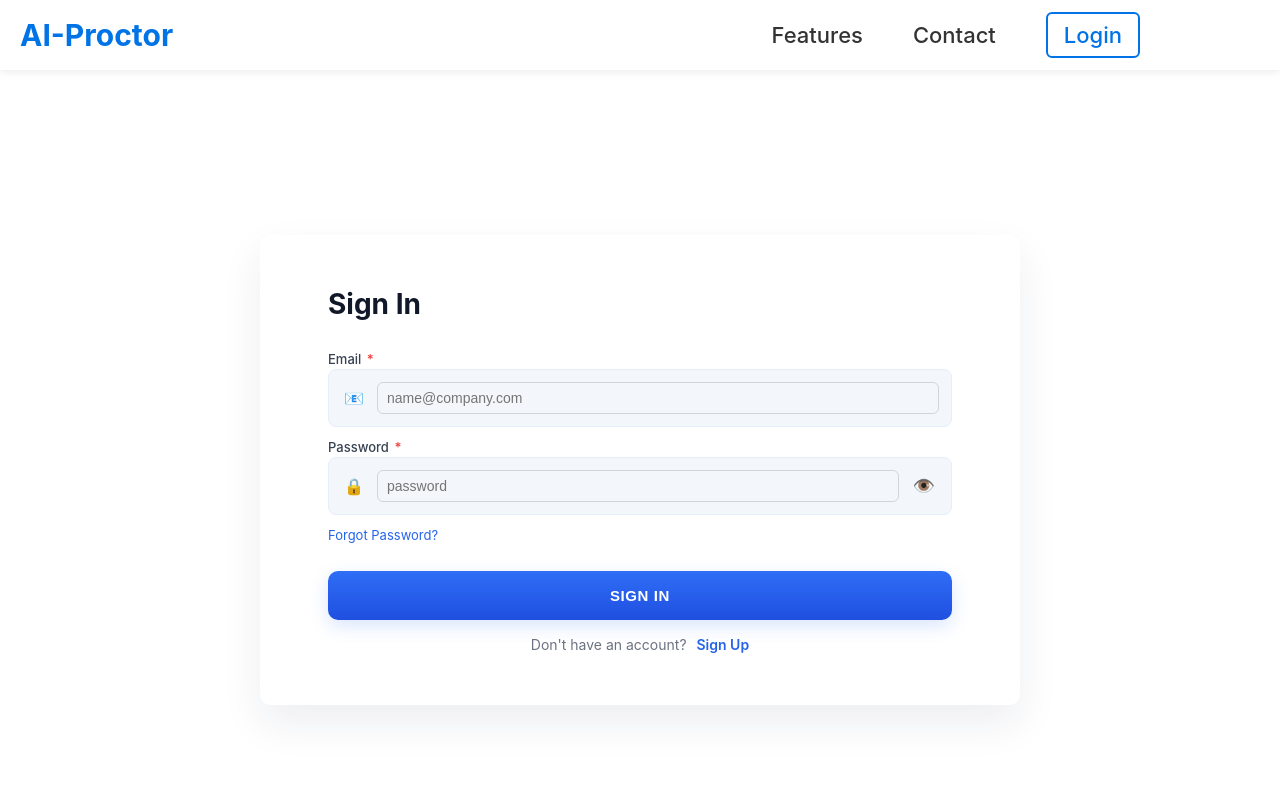
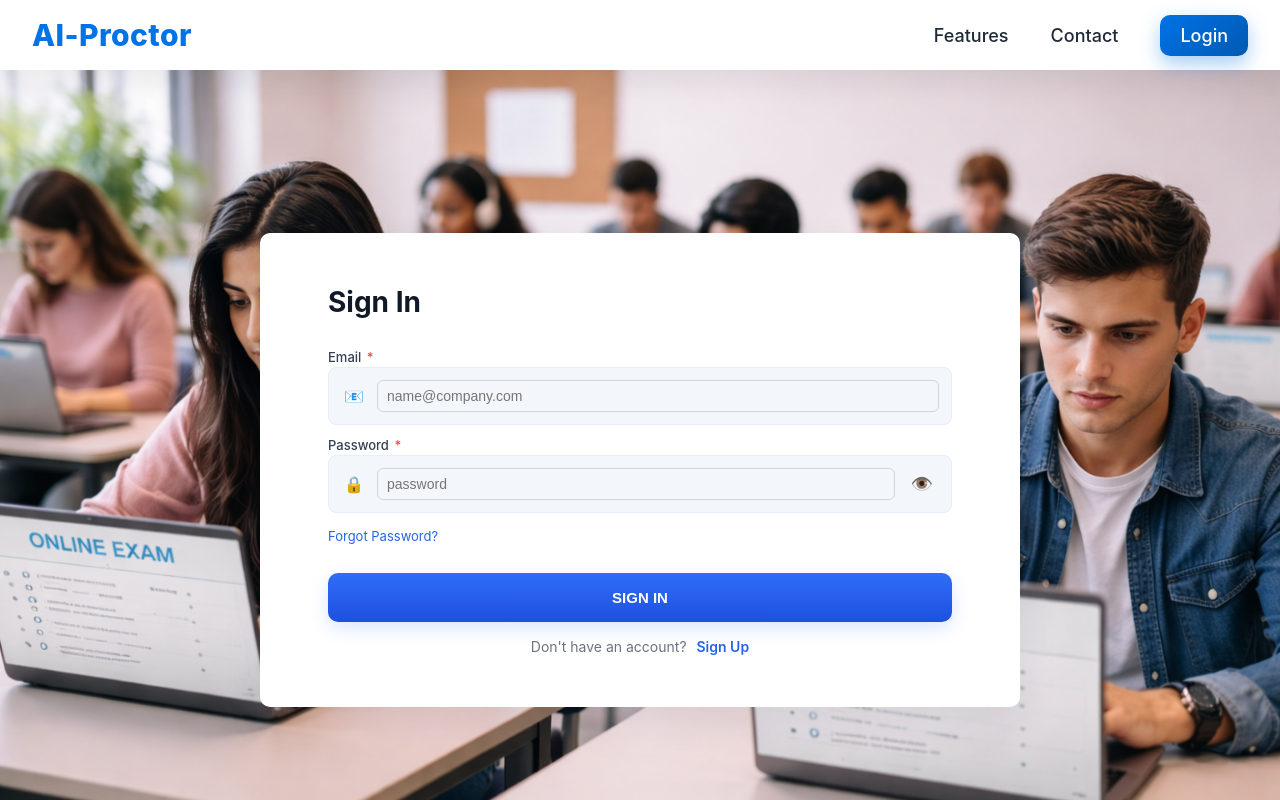
Before and after one commit to princeyad-ui/AI-Proctor, a React (Vite) app: page /login in a window 1280 px wide. Shown: the top 800 px of the page. Built offline with nearby package versions, Linux system fonts and the light colour scheme.

Commit message:
Updated in sign in and signup

```diff
--- a/src/pages/Login.css
+++ b/src/pages/Login.css
@@ -4,7 +4,6 @@
   display: flex;
   align-items: center;
   justify-content: center;
-  background: #ffffff;
   padding: 40px;
   box-sizing: border-box;
   font-family: Inter, Roboto, "Helvetica Neue", Arial, sans-serif;
@@ -12,7 +11,7 @@
 
 /* Card */
 .login-card {
-  width: 760px;            /* wide layout like screenshot */
+  width: 760px;
   max-width: 95%;
   background: #fff;
   border-radius: 10px;
@@ -26,23 +25,21 @@
   margin: 0 0 30px 0;
   font-size: 28px;
   font-weight: 700;
-  color: #111827; /* dark */
+  color: #111827;
 }
 
 /* Labels */
 .field-label {
   display: block;
-  margin: 8px 0 8px 0;
+  margin: 8px 0;
   color: #374151;
   font-size: 14px;
   font-weight: 600;
 }
 
-/* required star */
 .req {
   color: #ff3b30;
   margin-left: 6px;
-  font-weight: 600;
 }
 
 /* input wrapper */
@@ -50,14 +47,13 @@
   display: flex;
   align-items: center;
   gap: 10px;
-  background: #f8fafc; /* subtle light background */
+  background: #f8fafc;
   border: 1px solid #e6eefb;
   border-radius: 8px;
   padding: 10px 12px;
   margin-bottom: 14px;
 }
 
-/* icon */
 .input-icon {
   font-size: 16px;
   color: #6b7280;
@@ -65,7 +61,6 @@
   text-align: center;
 }
 
-/* input */
 .input-field {
   border: none;
   outline: none;
@@ -73,37 +68,30 @@
   font-size: 15px;
   flex: 1;
   color: #0f172a;
-  padding: 6px 0;
 }
 
-/* password toggle button */
 .pwd-toggle {
   background: transparent;
   border: none;
   cursor: pointer;
   font-size: 18px;
-  padding: 4px;
-  line-height: 1;
 }
 
 /* forgot row */
 .forgot-row {
-  display: flex;
-  justify-content: flex-start;
   margin-bottom: 22px;
 }
 
 .forgot-link {
-  color: #2563eb; /* blue link */
+  color: #2563eb;
   font-size: 13px;
   text-decoration: none;
 }
 
-/* main sign in button */
+/* sign button */
 .sign-btn {
   width: 100%;
-  display: inline-block;
-  background: linear-gradient(180deg,#2f6ef6,#1f4fe0); /* rich blue */
+  background: linear-gradient(180deg,#2f6ef6,#1f4fe0);
   color: #fff;
   padding: 16px;
   border-radius: 10px;
@@ -111,14 +99,9 @@
   font-weight: 700;
   font-size: 15px;
   cursor: pointer;
-  letter-spacing: 0.6px;
   margin-top: 6px;
   box-shadow: 0 6px 18px rgba(47,110,246,0.18);
-  transition: transform .08s ease, box-shadow .08s ease;
 }
-
-.sign-btn:hover { transform: translateY(-1px); }
-.sign-btn:active { transform: translateY(0); box-shadow: 0 4px 10px rgba(47,110,246,0.14); }
 
 /* signup row */
 .signup-row {
@@ -130,23 +113,11 @@
 
 .signup-link {
   color: #2563eb;
-  text-decoration: none;
   margin-left: 6px;
   font-weight: 600;
 }
 
-/* responsive tweaks */
-@media (max-width: 720px) {
-  .login-card { padding: 28px; width: 560px; }
-  .login-heading { font-size: 22px; }
-}
-
-@media (max-width: 420px) {
-  .login-card { padding: 20px; width: 100%; }
-  .input-wrap { padding: 10px; }
-  .sign-btn { padding: 14px; }
-}
-
+/* error */
 .login-error {
   background: #fee2e2;
   color: #b91c1c;
@@ -155,3 +126,12 @@
   font-size: 13px;
   margin-bottom: 10px;
 }
+
+/* responsive */
+@media (max-width: 720px) {
+  .login-card { padding: 28px; width: 560px; }
+}
+
+@media (max-width: 420px) {
+  .login-card { padding: 20px; width: 100%; }
+}
--- a/src/pages/Login.jsx
+++ b/src/pages/Login.jsx
@@ -1,13 +1,14 @@
 import React, { useState } from "react";
 import { Link, useNavigate } from "react-router-dom";
 import "./Login.css";
+import bg from "../assets/bg.png";   // ✅ added
 
 export default function Login() {
   const [email, setEmail] = useState("");
   const [password, setPassword] = useState("");
   const [showPwd, setShowPwd] = useState(false);
-  const [error, setError] = useState("");          // ✅ added
-  const [loading, setLoading] = useState(false);   // optional, for UX
+  const [error, setError] = useState("");
+  const [loading, setLoading] = useState(false);
   const navigate = useNavigate();
 
   async function handleSubmit(e) {
@@ -22,11 +23,14 @@ export default function Login() {
     try {
       setLoading(true);
 
-      const response = await fetch("https://ai-proctor-2.onrender.com/api/admin/login", {
-        method: "POST",
-        headers: { "Content-Type": "application/json" },
-        body: JSON.stringify({ email, password }),
-      });
+      const response = await fetch(
+        "https://ai-proctor-2.onrender.com/api/admin/login",
+        {
+          method: "POST",
+          headers: { "Content-Type": "application/json" },
+          body: JSON.stringify({ email, password }),
+        }
+      );
 
       let data;
       try {
@@ -39,11 +43,8 @@ export default function Login() {
         throw new Error(data.message || "Invalid login");
       }
 
-      // ✅ backend sends { success, token, user: {...} }
       localStorage.setItem("token", data.token);
       localStorage.setItem("adminName", data.user.name || "");
-
-      // Redirect to profile page
       navigate("/profile");
     } catch (err) {
       console.error("Login error:", err);
@@ -54,16 +55,21 @@ export default function Login() {
   }
 
   return (
-    <div className="login-page">
+    /* ✅ FULL PAGE BACKGROUND WRAPPER */
+    <div
+      className="login-page"
+        style={{
+              minHeight: "100vh",
+              backgroundImage: `url(${bg})`,
+              backgroundSize: "cover",
+              backgroundPosition: "center",
+              backgroundRepeat: "no-repeat",
+            }}
+    >
       <form className="login-card" onSubmit={handleSubmit}>
         <h1 className="login-heading">Sign In</h1>
 
-        {/* ✅ show error if any */}
-        {error && (
-          <div className="login-error">
-            {error}
-          </div>
-        )}
+        {error && <div className="login-error">{error}</div>}
 
         <label className="field-label">
           Email <span className="req">*</span>
@@ -97,7 +103,6 @@ export default function Login() {
             type="button"
             className="pwd-toggle"
             onClick={() => setShowPwd((s) => !s)}
-            aria-label={showPwd ? "Hide password" : "Show password"}
           >
             {showPwd ? "🙈" : "👁️"}
           </button>
--- a/src/pages/NavBar.css
+++ b/src/pages/NavBar.css
@@ -2,64 +2,145 @@
 .navbar {
   width: 100%;
   height: 70px;
-  background: #ffffff;
+
+  /* Glass look */
+  background: rgba(255, 255, 255, 0.85);
+  backdrop-filter: blur(10px);
+
   display: flex;
   align-items: center;
   justify-content: space-between;
-  padding: 0 20px; /* FIXED */
-  box-shadow: 0 2px 8px rgba(0, 0, 0, 0.08);
+  padding: 0 32px;
+
+  box-shadow: 0 10px 30px rgba(10, 20, 40, 0.08);
+
   position: sticky;
   top: 0;
   z-index: 100;
-  overflow-x: hidden; /* FIXED */
 }
 
 /* ===== LOGO ===== */
 .logo {
   font-size: 30px;
-  font-weight: 700;
+  font-weight: 800;
+  letter-spacing: 0.4px;
   color: #0073e6;
-  text-decoration: none;     /* remove underline */
-  cursor: pointer;           /* clickable */
+  text-decoration: none;
+  transition: transform 0.2s ease;
 }
 
+.logo:hover {
+  transform: translateY(-1px);
+}
 
 /* ===== NAV LINKS ===== */
 .nav-links {
   list-style: none;
   display: flex;
   align-items: center;
-  gap: 50px; /* FIXED */
+  gap: 42px;
   padding: 0;
-  margin-right: 70px;
+  margin: 0;
 }
 
 .nav-links li a {
   text-decoration: none;
-  color: #333333;
-  font-size: 22px;
+  color: #1f2937;
+  font-size: 18px;
   font-weight: 500;
+  position: relative;
   transition: color 0.25s ease;
+}
+
+/* underline animation */
+.nav-links li a::after {
+  content: "";
+  position: absolute;
+  left: 0;
+  bottom: -6px;
+  width: 0;
+  height: 2px;
+  background: #0073e6;
+  transition: width 0.25s ease;
+}
+
+.nav-links li a:hover::after,
+.nav-links li a.active::after {
+  width: 100%;
 }
 
 .nav-links li a:hover {
   color: #0073e6;
 }
 
+/* active link */
+.nav-links li a.active {
+  color: #0073e6;
+  font-weight: 600;
+}
+
 /* ===== LOGIN BUTTON ===== */
 .login-btn {
-  padding: 8px 16px;
-  border: 2px solid #0073e6;
-  border-radius: 6px;
-  color: #0073e6 !important;
+  padding: 10px 20px;
+  border-radius: 10px;
+
+  background: linear-gradient(135deg, #0073e6, #0059b2);
+  color: #ffffff !important;
+
   font-weight: 600;
-  transition: 0.25s ease;
-  white-space: nowrap; /* Prevent cutting */
-  margin-right: 50px;
+  font-size: 16px;
+
+  box-shadow: 0 8px 20px rgba(0, 115, 230, 0.35);
+  transition: transform 0.2s ease, box-shadow 0.2s ease;
+}
+
+.login-btn::after {
+  display: none; /* remove underline */
 }
 
 .login-btn:hover {
-  background: #0073e6;
-  color: white !important;
-  box-shadow: 0 4px 12px rgba(0, 115, 230, 0.3);
+  transform: translateY(-2px);
+  box-shadow: 0 12px 30px rgba(0, 115, 230, 0.45);
 }
+
+/* ===== RESPONSIVE ===== */
+@media (max-width: 768px) {
+  .navbar {
+    padding: 0 20px;
+  }
+
+  .nav-links {
+    gap: 24px;
+  }
+
+  .nav-links li a {
+    font-size: 16px;
+  }
+}
+/* ===== MAGNETIC EFFECT ===== */
+.nav-links li a {
+  position: relative;
+  transition: transform 0.25s ease, color 0.25s ease;
+}
+
+/* glow dot */
+.nav-links li a::before {
+  content: "";
+  position: absolute;
+  inset: -10px;
+  background: radial-gradient(
+    circle at center,
+    rgba(0,115,230,0.18),
+    transparent 60%
+  );
+  opacity: 0;
+  transition: opacity 0.25s ease;
+}
+
+.nav-links li a:hover::before {
+  opacity: 1;
+}
+
+.nav-links li a:hover {
+  transform: translateY(-2px);
+}
--- a/src/pages/NavBar.jsx
+++ b/src/pages/NavBar.jsx
@@ -1,26 +1,43 @@
-import React from 'react'
+import React from "react";
+import { Link, useLocation } from "react-router-dom";
 import "./NavBar.css";
-import { Link } from "react-router-dom";
-
 
 const NavBar = () => {
+  const location = useLocation();
+
   return (
-     <nav className="navbar">
-
-    <Link to="/" className="logo">
+    <nav className="navbar">
+      {/* Logo */}
+      <Link to="/" className="logo">
         AI-Proctor
       </Link>
 
       {/* Menu */}
       <ul className="nav-links">
-        <li><Link to="/features">Features</Link></li>
-        <li><Link to="/contact">Contact</Link></li>
+        <li>
+          <Link
+            to="/features"
+            className={location.pathname === "/features" ? "active" : ""}
+          >
+            Features
+          </Link>
+        </li>
+        <li>
+          <Link
+            to="/contact"
+            className={location.pathname === "/contact" ? "active" : ""}
+          >
+            Contact
+          </Link>
+        </li>
+        <li>
+          <Link to="/login" className="login-btn">
+            Login
+          </Link>
+        </li>
+      </ul>
+    </nav>
+  );
+};
 
-        <li><Link to="/login" className="login-btn">Login</Link></li>
-      </ul>
-
-    </nav>
-  )
-}
-
-export default NavBar
+export default NavBar;
--- a/src/pages/SignUp.css
+++ b/src/pages/SignUp.css
@@ -4,7 +4,6 @@
   display: flex;
   align-items: flex-start;
   justify-content: center;
-  background: #ffffff;
   padding: 48px 24px;
   box-sizing: border-box;
   font-family: Inter, Roboto, "Helvetica Neue", Arial, sans-serif;
@@ -38,31 +37,22 @@
   font-weight: 600;
 }
 
-/* required star */
-.req {
-  color: #ff3b30;
-  margin-left: 6px;
-  font-weight: 600;
-}
-
 /* input wrapper */
 .input-wrap {
   display: flex;
   align-items: center;
   gap: 10px;
-  background: #f3f7fb; /* subtle background */
+  background: #f3f7fb;
   border: 1px solid #e6eefb;
   border-radius: 8px;
   padding: 12px;
   margin-bottom: 12px;
 }
 
-/* 'light' variant (org input slightly different) */
 .input-wrap.light {
   background: #f8fafc;
 }
 
-/* icon */
 .input-icon {
   font-size: 16px;
   color: #6b7280;
@@ -70,7 +60,6 @@
   text-align: center;
 }
 
-/* input */
 .input-field {
   border: none;
   outline: none;
@@ -78,10 +67,9 @@
   font-size: 15px;
   flex: 1;
   color: #0f172a;
-  padding: 6px 0;
 }
 
-/* phone section (country + number) */
+/* phone */
 .phone-wrap {
   display: flex;
   gap: 12px;
@@ -89,43 +77,29 @@
   margin-bottom: 12px;
 }
 
-/* country select box */
-.country-select select {
+.country-select {
   border-radius: 8px;
   border: 1px solid #e6eefb;
   background: #f8fafc;
   padding: 10px 12px;
   font-size: 14px;
-  cursor: pointer;
-  min-width: 120px;
 }
 
-/* phone input uses same input-wrap style */
-.phone-input { padding: 10px 12px; }
+.phone-input {
+  padding: 10px 12px;
+}
 
-/* password toggle button */
+/* password toggle */
 .pwd-toggle {
   background: transparent;
   border: none;
   cursor: pointer;
   font-size: 18px;
-  padding: 4px;
-  line-height: 1;
 }
 
-/* NO CREDIT CARD text */
-.no-card {
-  text-align: center;
-  margin: 18px 0 16px 0;
-  color: #64748b;
-  font-weight: 600;
-  letter-spacing: 0.6px;
-}
-
-/* signup button styles */
+/* signup button */
 .signup-btn {
   width: 100%;
-  display: inline-block;
   background: linear-gradient(180deg,#2f6ef6,#1f4fe0);
   color: #fff;
   padding: 16px;
@@ -134,14 +108,8 @@
   font-weight: 700;
   font-size: 15px;
   cursor: pointer;
-  letter-spacing: 0.6px;
   margin-top: 6px;
-  box-shadow: 0 6px 18px rgba(47,110,246,0.16);
-  transition: transform .08s ease, box-shadow .08s ease;
 }
-
-.signup-btn:hover { transform: translateY(-1px); }
-.signup-btn:active { transform: translateY(0); box-shadow: 0 4px 10px rgba(47,110,246,0.12); }
 
 /* signin row */
 .signin-row {
@@ -153,7 +121,6 @@
 
 .signin-link {
   color: #2563eb;
-  text-decoration: none;
   margin-left: 6px;
   font-weight: 600;
 }
@@ -165,6 +132,5 @@
 }
 
 @media (max-width: 420px) {
-  .country-select select { min-width: 100px; font-size: 13px; }
   .signup-card { padding: 20px; }
 }
```
Also changed, not shown: src/pages/SendExamEmail.css (+5 -10 lines), src/pages/SendExamEmail.jsx (+14 -3 lines), src/pages/SignUp.jsx (+31 -11 lines).
